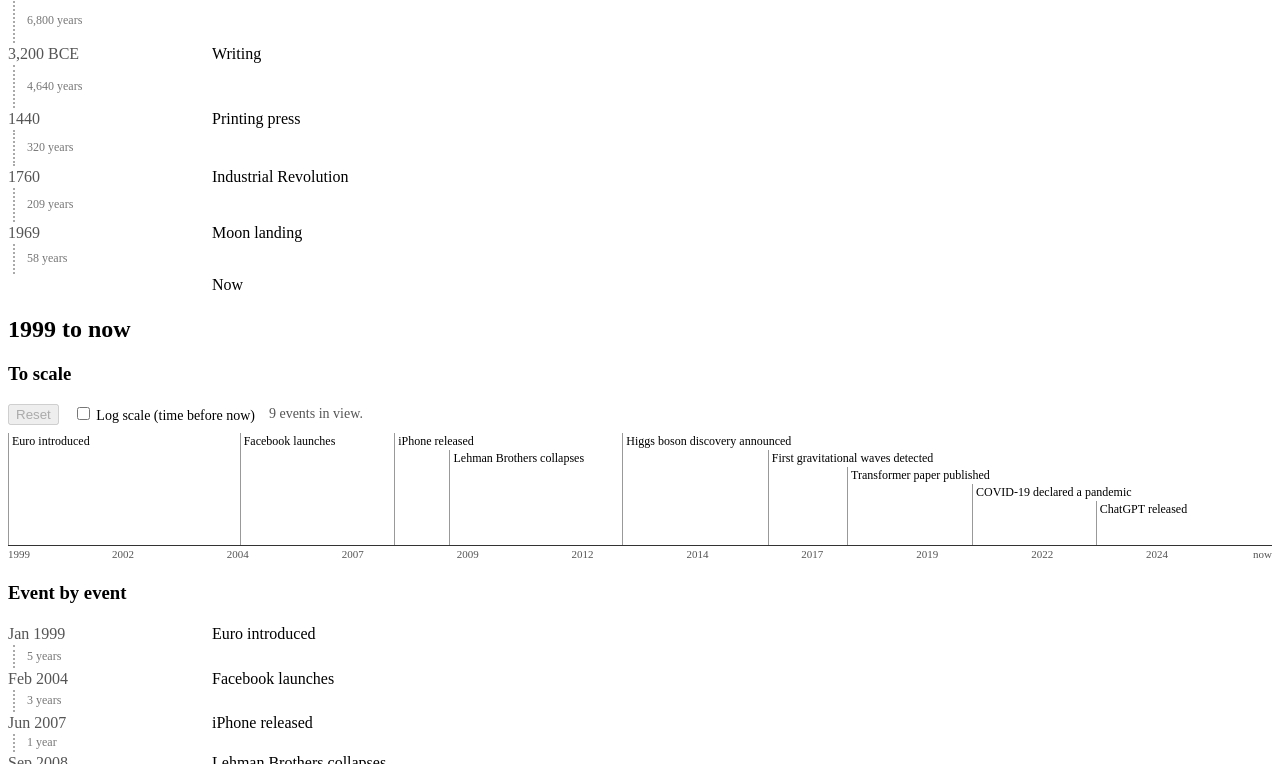
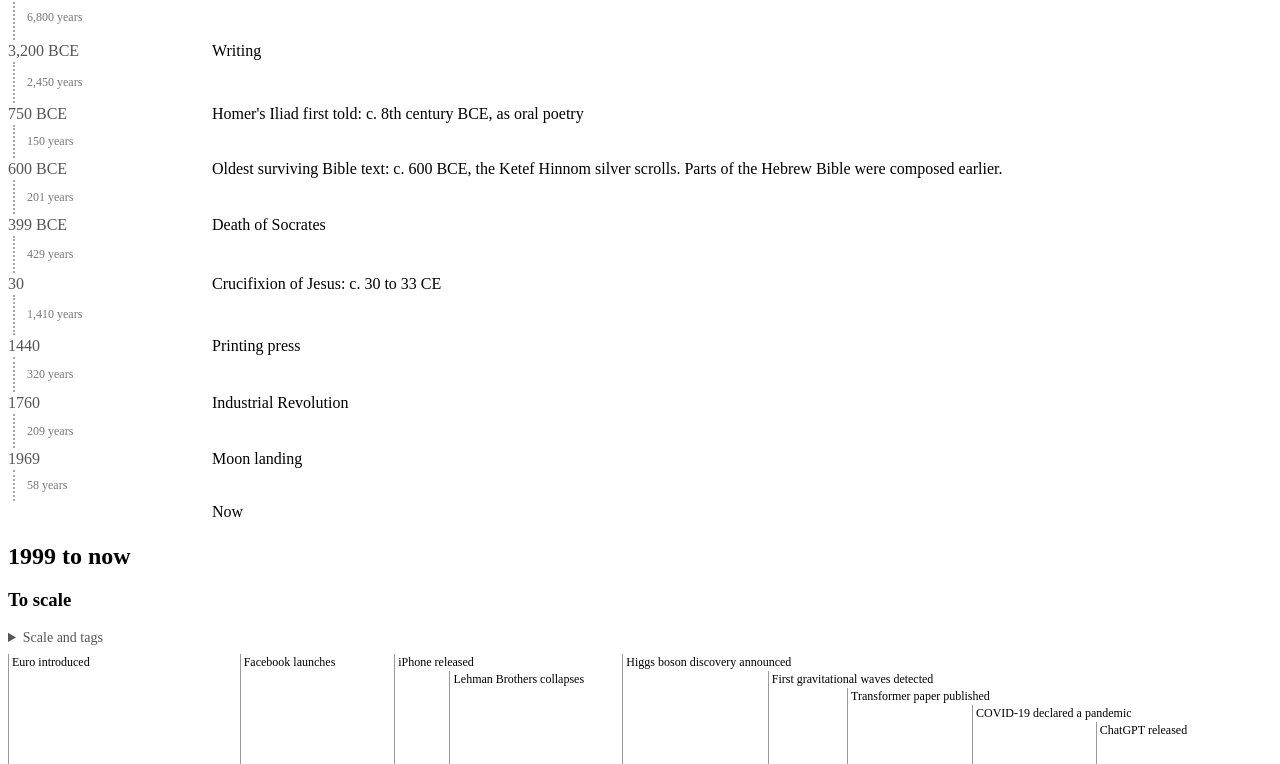
Before and after one commit to alliskg/alliskg.github.io, a plain HTML site: page timelines.html in a window 1280 px wide. Shown: the part 2036-2800 px from the top of the page. Drawn offline with Linux system fonts and the light colour scheme.

Commit message:
timeline setup

```diff
--- a/timelines.html
+++ b/timelines.html
@@ -5,6 +5,8 @@
   <meta charset="utf-8">
   <meta name="viewport" content="width=device-width, initial-scale=1">
   <style>
+    .opts { margin: 4px 0 8px; }
+    .opts summary { font-size: 14px; color: #555; cursor: pointer; }
     .controls { font-size: 14px; margin: 8px 0; display: flex; flex-wrap: wrap; gap: 6px 14px; align-items: center; }
     .status { color: #555; }
     .strip { position: relative; height: 112px; border-bottom: 1px solid #333; cursor: crosshair; user-select: none; -webkit-user-select: none; touch-action: none; overflow: hidden; }
@@ -17,17 +19,26 @@
     .list { margin: 8px 0 0; }
     .ev { display: flex; flex-wrap: wrap; gap: 0 12px; padding: 2px 0; }
     .when { color: #555; min-width: 12em; }
+    .top { display: flex; justify-content: space-between; align-items: baseline; gap: 12px; margin: 16px 0; }
+    .top label { font-size: 14px; }
+    .sw { display: none; width: 9px; height: 9px; margin-right: 5px; }
+    body.colored .sw { display: inline-block; }
+    .lbl.c { border-left-width: 2px; }
+    .lbl.right.c { border-right-width: 2px; }
     .gap { box-sizing: border-box; margin-left: 5px; padding-left: 12px; border-left: 2px dotted #aaa; font-size: 12px; color: #777; display: flex; align-items: center; }
   </style>
 </head>
 <body>
-  <p><a href="index.html">← Home</a></p>
+  <div class="top">
+    <a href="index.html">← Home</a>
+    <label><input type="checkbox" id="colorBy"> Color by tag</label>
+  </div>
 
   <h1>Timelines</h1>
 
   <h2>Motive</h2>
   <p>I want a feel for where things sit in time, and for how much time sits between them. Each timeline shows the same events twice. The bar is to scale, so you can see how much of history collapses into the right edge. The list below it goes event by event, with the size of each gap written out.</p>
-  <p>Drag across a bar to zoom into that stretch. Double-click the bar or press Reset to zoom back out.</p>
+  <p>Drag across a bar to zoom into that stretch. Double-click the bar to zoom back out. Open "Scale and tags" under a bar for log scale and tag filters.</p>
 
   <h2>From the beginning</h2>
   <div class="timeline" id="deep"></div>
@@ -36,42 +47,59 @@
   <div class="timeline" id="recent"></div>
 
   <script>
+    // ---- Tags: name and color. Higher in the list = higher priority. ----
+    // With "Color by tag" on, each event takes the color of its highest-priority tag.
+    const TAGS = [
+      { name: "personal events", color: "#50c878" },  // emerald
+      { name: "historical figures", color: "#008080" }, // teal
+      { name: "society",         color: "#e4572e" },
+      { name: "technology",      color: "#d6457a" },
+      { name: "science",         color: "#1f77b4" },
+      { name: "space",           color: "#6a5acd" },
+      { name: "life",            color: "#d4a017" },
+      { name: "earth",           color: "#8b5a2b" },
+    ];
+
     // ---- Events: add more here. Order doesn't matter. ----
     // Use { ago: years-before-now }, { year: N } (negative = BCE), or { date: "YYYY-MM-DD" }.
-    // An optional note: "..." shows next to the event in the list.
+    // Optional: tags: ["tag", ...] using names from TAGS, and note: "..." shown in the list.
     const DEEP = [
-      { ago: 13.8e9, label: "Big Bang" },
-      { ago: 13.6e9, label: "First stars" },
-      { ago: 4.6e9,  label: "Sun and Solar System form" },
-      { ago: 4.54e9, label: "Earth forms" },
-      { ago: 4.5e9,  label: "Moon forms" },
-      { ago: 3.7e9,  label: "Earliest evidence of life" },
-      { ago: 2.4e9,  label: "Great Oxidation Event" },
-      { ago: 2.0e9,  label: "First complex (eukaryotic) cells" },
-      { ago: 538e6,  label: "Cambrian explosion" },
-      { ago: 470e6,  label: "First land plants" },
-      { ago: 375e6,  label: "First four-limbed animals on land" },
-      { ago: 252e6,  label: "Permian mass extinction" },
-      { ago: 230e6,  label: "First dinosaurs" },
-      { ago: 66e6,   label: "Dinosaurs go extinct" },
-      { ago: 300e3,  label: "Homo sapiens" },
-      { year: -10000, label: "Agriculture" },
-      { year: -3200, label: "Writing" },
-      { year: 1440,  label: "Printing press" },
-      { year: 1760,  label: "Industrial Revolution" },
-      { year: 1969,  label: "Moon landing" },
+      { ago: 13.8e9, label: "Big Bang", tags: ["space"] },
+      { ago: 13.6e9, label: "First stars", tags: ["space"] },
+      { ago: 4.6e9,  label: "Sun and Solar System form", tags: ["space"] },
+      { ago: 4.54e9, label: "Earth forms", tags: ["earth"] },
+      { ago: 4.5e9,  label: "Moon forms", tags: ["earth", "space"] },
+      { ago: 3.7e9,  label: "Earliest evidence of life", tags: ["life"] },
+      { ago: 2.4e9,  label: "Great Oxidation Event", tags: ["earth", "life"] },
+      { ago: 2.0e9,  label: "First complex (eukaryotic) cells", tags: ["life"] },
+      { ago: 538e6,  label: "Cambrian explosion", tags: ["life"] },
+      { ago: 470e6,  label: "First land plants", tags: ["life"] },
+      { ago: 375e6,  label: "First four-limbed animals on land", tags: ["life"] },
+      { ago: 252e6,  label: "Permian mass extinction", tags: ["life", "earth"] },
+      { ago: 230e6,  label: "First dinosaurs", tags: ["life"] },
+      { ago: 66e6,   label: "Dinosaurs go extinct", tags: ["life", "earth"] },
+      { ago: 300e3,  label: "Homo sapiens", tags: ["life"] },
+      { year: -10000, label: "Agriculture", tags: ["society"] },
+      { year: -3200, label: "Writing", tags: ["society"] },
+      { year: -750,  label: "Homer's Iliad first told", tags: ["historical figures", "society"], note: "c. 8th century BCE, as oral poetry" },
+      { year: -600,  label: "Oldest surviving Bible text", tags: ["historical figures", "society"], note: "c. 600 BCE, the Ketef Hinnom silver scrolls. Parts of the Hebrew Bible were composed earlier." },
+      { year: -399,  label: "Death of Socrates", tags: ["historical figures"] },
+      { year: 30,    label: "Crucifixion of Jesus", tags: ["historical figures"], note: "c. 30 to 33 CE" },
+      { year: 1440,  label: "Printing press", tags: ["technology", "society"] },
+      { year: 1760,  label: "Industrial Revolution", tags: ["technology", "society"] },
+      { year: 1969,  label: "Moon landing", tags: ["space", "technology"] },
     ];
 
     const RECENT = [
-      { date: "1999-01-01", label: "Euro introduced" },
-      { date: "2004-02-04", label: "Facebook launches" },
-      { date: "2007-06-29", label: "iPhone released" },
-      { date: "2008-09-15", label: "Lehman Brothers collapses" },
-      { date: "2012-07-04", label: "Higgs boson discovery announced" },
-      { date: "2015-09-14", label: "First gravitational waves detected" },
-      { date: "2017-06-12", label: "Transformer paper published" },
-      { date: "2020-03-11", label: "COVID-19 declared a pandemic" },
-      { date: "2022-11-30", label: "ChatGPT released" },
+      { date: "1999-01-01", label: "Euro introduced", tags: ["society"] },
+      { date: "2004-02-04", label: "Facebook launches", tags: ["technology"] },
+      { date: "2007-06-29", label: "iPhone released", tags: ["technology"] },
+      { date: "2008-09-15", label: "Lehman Brothers collapses", tags: ["society"] },
+      { date: "2012-07-04", label: "Higgs boson discovery announced", tags: ["science"] },
+      { date: "2015-09-14", label: "First gravitational waves detected", tags: ["science", "space"] },
+      { date: "2017-06-12", label: "Transformer paper published", tags: ["technology", "science"] },
+      { date: "2020-03-11", label: "COVID-19 declared a pandemic", tags: ["society"] },
+      { date: "2022-11-30", label: "ChatGPT released", tags: ["technology"] },
     ];
     // ---- End of events ----
 
@@ -139,23 +167,69 @@
       return el;
     }
 
+    const UNTAGGED = "untagged";
+    const tagRank = name => { const i = TAGS.findIndex(t => t.name === name); return i < 0 ? TAGS.length : i; };
+    const tagColor = name => (TAGS.find(t => t.name === name) || {}).color;
+    let colorOn = false;
+    const renderers = [];
+
     function setup(id, rawEvents, opts) {
       const root = document.getElementById(id);
-      const events = rawEvents.map(e => ({ ...e, y: toYear(e) })).sort((a, b) => a.y - b.y);
+      const events = rawEvents.map(e => ({ ...e, tags: e.tags || [], y: toYear(e) })).sort((a, b) => a.y - b.y);
       const start = opts.start != null ? opts.start : events[0].y;
       const tl = { lo: start, hi: NOW, log: false };
       const fmt = (y, short) => opts.fmt(y, short, tl.hi - tl.lo);
 
       make("h3", "", root, "To scale");
+      const optsBox = make("details", "opts", root);
+      make("summary", "", optsBox, "Scale and tags");
 
       // Controls
-      const controls = make("div", "controls", root);
+      const controls = make("div", "controls", optsBox);
       const reset = make("button", "", controls, "Reset");
       const logLabel = make("label", "", controls);
       const logBox = make("input", "", logLabel);
       logBox.type = "checkbox";
       logLabel.append(" Log scale (time before now)");
       const status = make("span", "status", controls);
+
+      // Tag filter
+      const tagNames = [...new Set(events.flatMap(e => e.tags))].sort((a, b) => tagRank(a) - tagRank(b));
+      if (events.some(e => !e.tags.length)) tagNames.push(UNTAGGED);
+      const selected = new Set(tagNames);
+      const isShown = e => e.tags.length ? e.tags.some(t => selected.has(t)) : selected.has(UNTAGGED);
+      const colorOf = e => {
+        if (!colorOn) return null;
+        const top = e.tags.filter(t => selected.has(t)).sort((a, b) => tagRank(a) - tagRank(b))[0];
+        return tagColor(top) || null;
+      };
+      const tagText = e => e.tags.length ? " · " + e.tags.join(", ") : "";
+      if (tagNames.length > 1 || (tagNames.length === 1 && tagNames[0] !== UNTAGGED)) {
+        const filters = make("div", "controls", optsBox);
+        make("span", "status", filters, "Show:");
+        const boxes = [];
+        for (const name of tagNames) {
+          const lab = make("label", "", filters);
+          const box = make("input", "", lab);
+          box.type = "checkbox";
+          box.checked = true;
+          box.addEventListener("change", () => {
+            if (box.checked) selected.add(name); else selected.delete(name);
+            render();
+          });
+          boxes.push([box, name]);
+          lab.append(" ");
+          const sw = make("span", "sw", lab);
+          sw.style.background = tagColor(name) || "transparent";
+          lab.append(name);
+        }
+        const setAll = on => {
+          for (const [box, name] of boxes) { box.checked = on; if (on) selected.add(name); else selected.delete(name); }
+          render();
+        };
+        make("button", "", filters, "All").addEventListener("click", () => setAll(true));
+        make("button", "", filters, "None").addEventListener("click", () => setAll(false));
+      }
 
       // Strip and axis
       const strip = make("div", "strip", root);
@@ -178,7 +252,8 @@
         const rowEnd = new Array(ROWS).fill(-Infinity);
         let shown = 0, hidden = 0;
         for (const e of events) {
-          if (e.y < tl.lo || e.y > tl.hi) continue;
+          if (!isShown(e) || e.y < tl.lo || e.y > tl.hi) continue;
+          const c = colorOf(e);
           shown++;
           const x = X(e.y);
           const w = textWidth(e.label) + 6;
@@ -193,14 +268,16 @@
           if (row < 0) {
             const t = make("div", "tick", strip);
             t.style.left = x + "px";
-            t.title = e.label + " (" + fmt(e.y) + ")";
+            t.title = e.label + " (" + fmt(e.y) + ")" + tagText(e);
+            if (c) { t.style.background = c; t.style.width = "2px"; }
             hidden++;
             continue;
           }
           const l = make("div", "lbl" + (right ? " right" : ""), strip, e.label);
           l.style.top = row * ROWH + "px";
           if (right) l.style.right = (W - x) + "px"; else l.style.left = x + "px";
-          l.title = fmt(e.y);
+          l.title = fmt(e.y) + tagText(e);
+          if (c) { l.classList.add("c"); l.style.borderColor = c; l.style.color = c; }
           rowEnd[row] = Math.max(rowEnd[row], right ? x : x + w);
           for (let k = row + 1; k < ROWS; k++) rowEnd[k] = Math.max(rowEnd[k], x);
         }
@@ -221,7 +298,7 @@
 
       function renderList() {
         list.innerHTML = "";
-        const items = [...events, { y: NOW, label: "Now", now: true }];
+        const items = [...events.filter(isShown), { y: NOW, label: "Now", now: true, tags: [] }];
         items.forEach((e, i) => {
           if (i > 0) {
             const g = e.y - items[i - 1].y;
@@ -232,7 +309,10 @@
           }
           const row = make("div", "ev", list);
           make("span", "when", row, e.now ? "" : fmt(e.y));
-          make("span", "", row, e.label + (e.note ? ": " + e.note : ""));
+          const what = make("span", "", row);
+          if (!e.now) make("span", "sw", what).style.background = colorOf(e) || "transparent";
+          what.append(e.label + (e.note ? ": " + e.note : ""));
+          if (e.tags.length) what.title = e.tags.join(", ");
         });
       }
 
@@ -269,9 +349,19 @@
 
       let t;
       window.addEventListener("resize", () => { clearTimeout(t); t = setTimeout(renderStrip, 100); });
-      renderStrip();
-      renderList();
+      function render() { renderStrip(); renderList(); }
+      renderers.push(render);
+      render();
     }
+
+    const colorBy = document.getElementById("colorBy");
+    function applyColor() {
+      colorOn = colorBy.checked;
+      document.body.classList.toggle("colored", colorOn);
+      renderers.forEach(r => r());
+    }
+    colorBy.addEventListener("change", applyColor);
+    window.addEventListener("pageshow", () => { if (colorBy.checked !== colorOn) applyColor(); });
 
     setup("deep", DEEP, { fmt: fmtDeep, eps: 1 });
     setup("recent", RECENT, { fmt: fmtRecent, eps: 1 / 365.25, start: fracYear(1999, 1, 1) });
```
